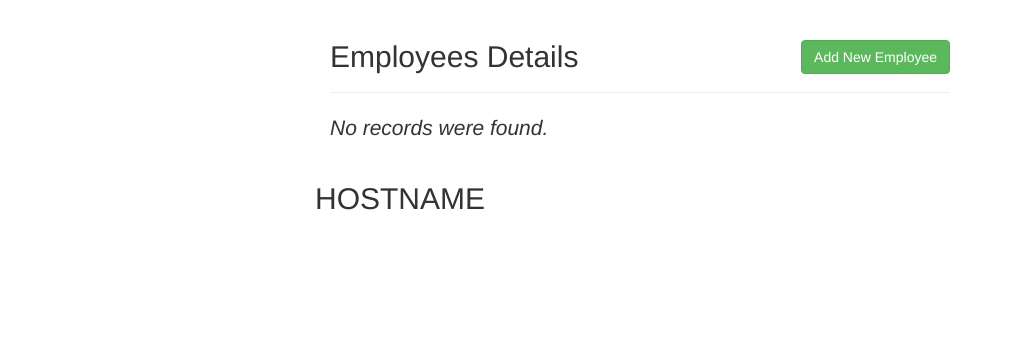
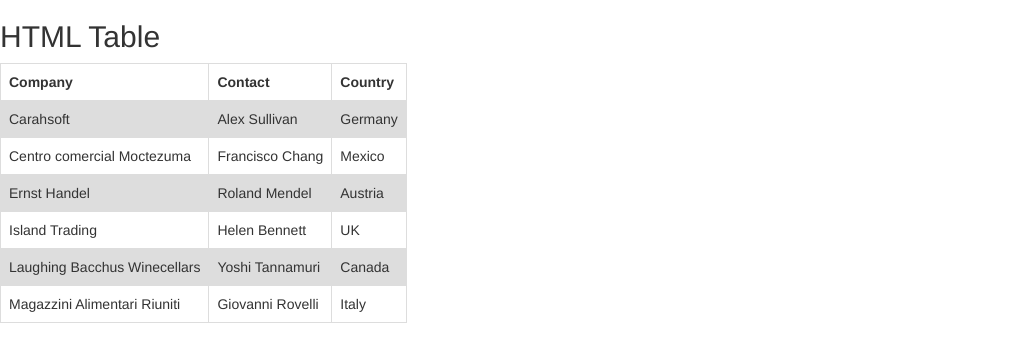
Before and after one commit to sully95/vRA, a PHP site: page / in a window 1280 px wide. Shown: the top 362 px of the page, without its empty margins (0-1013 px from the left). Run offline with PHP 8.4, Linux system fonts and the light colour scheme; data that the repository does not hold is empty; a stand-in replaces the project's code that opens the database connection.

Commit message:
Update index.php

```diff
--- a/index.php
+++ b/index.php
@@ -17,72 +17,65 @@
         table tr td:last-child a{
             margin-right: 15px;
         }
-    </style>
-    <script type="text/javascript">
-        $(document).ready(function(){
-            $('[data-toggle="tooltip"]').tooltip();
-        });
-    </script>
+  <style>
+table {
+  font-family: arial, sans-serif;
+  border-collapse: collapse;
+  width: 100%;
+}
+
+td, th {
+  border: 1px solid #dddddd;
+  text-align: left;
+  padding: 8px;
+}
+
+tr:nth-child(even) {
+  background-color: #dddddd;
+}
+</style>
 </head>
 <body>
-    <div class="wrapper">
-        <div class="container-fluid">
-            <div class="row">
-                <div class="col-md-12">
-                    <div class="page-header clearfix">
-                        <h2 class="pull-left">Employees Details</h2>
-                        <a href="create.php" class="btn btn-success pull-right">Add New Employee</a>
-                    </div>
-                    <?php
-                    // Include config file
-                    require_once 'config.php';
 
-                    // Attempt select query execution
-                    $sql = "SELECT * FROM employees";
-                    if($result = mysqli_query($link, $sql)){
-                        if(mysqli_num_rows($result) > 0){
-                            echo "<table class='table table-bordered table-striped'>";
-                                echo "<thead>";
-                                    echo "<tr>";
-                                        echo "<th>#</th>";
-                                        echo "<th>Name</th>";
-                                        echo "<th>Address</th>";
-                                        echo "<th>Salary</th>";
-                                        echo "<th>Action</th>";
-                                    echo "</tr>";
-                                echo "</thead>";
-                                echo "<tbody>";
-                                while($row = mysqli_fetch_array($result)){
-                                    echo "<tr>";
-                                        echo "<td>" . $row['id'] . "</td>";
-                                        echo "<td>" . $row['name'] . "</td>";
-                                        echo "<td>" . $row['address'] . "</td>";
-                                        echo "<td>" . $row['salary'] . "</td>";
-                                        echo "<td>";
-                                            echo "<a href='read.php?id=". $row['id'] ."' title='View Record' data-toggle='tooltip'><span class='glyphicon glyphicon-eye-open'></span></a>";
-                                            echo "<a href='update.php?id=". $row['id'] ."' title='Update Record' data-toggle='tooltip'><span class='glyphicon glyphicon-pencil'></span></a>";
-                                            echo "<a href='delete.php?id=". $row['id'] ."' title='Delete Record' data-toggle='tooltip'><span class='glyphicon glyphicon-trash'></span></a>";
-                                        echo "</td>";
-                                    echo "</tr>";
-                                }
-                                echo "</tbody>";
-                            echo "</table>";
-                            // Free result set
-                            mysqli_free_result($result);
-                        } else{
-                            echo "<p class='lead'><em>No records were found.</em></p>";
-                        }
-                    } else{
-                        echo "ERROR: Could not able to execute $sql. " . mysqli_error($link);
-                    }
+<h2>HTML Table</h2>
 
-                    // Close connection
-                    mysqli_close($link);
-                    ?>
-                </div>
-            </div>
-        </div>
-        <h2>HOSTNAME</h2>
-    </div>
+<table>
+  <tr>
+    <th>Company</th>
+    <th>Contact</th>
+    <th>Country</th>
+  </tr>
+  <tr>
+    <td>Carahsoft</td>
+    <td>Alex Sullivan</td>
+    <td>Germany</td>
+  </tr>
+  <tr>
+    <td>Centro comercial Moctezuma</td>
+    <td>Francisco Chang</td>
+    <td>Mexico</td>
+  </tr>
+  <tr>
+    <td>Ernst Handel</td>
+    <td>Roland Mendel</td>
+    <td>Austria</td>
+  </tr>
+  <tr>
+    <td>Island Trading</td>
+    <td>Helen Bennett</td>
+    <td>UK</td>
+  </tr>
+  <tr>
+    <td>Laughing Bacchus Winecellars</td>
+    <td>Yoshi Tannamuri</td>
+    <td>Canada</td>
+  </tr>
+  <tr>
+    <td>Magazzini Alimentari Riuniti</td>
+    <td>Giovanni Rovelli</td>
+    <td>Italy</td>
+  </tr>
+</table>
+
 </body>
 </html>
```
